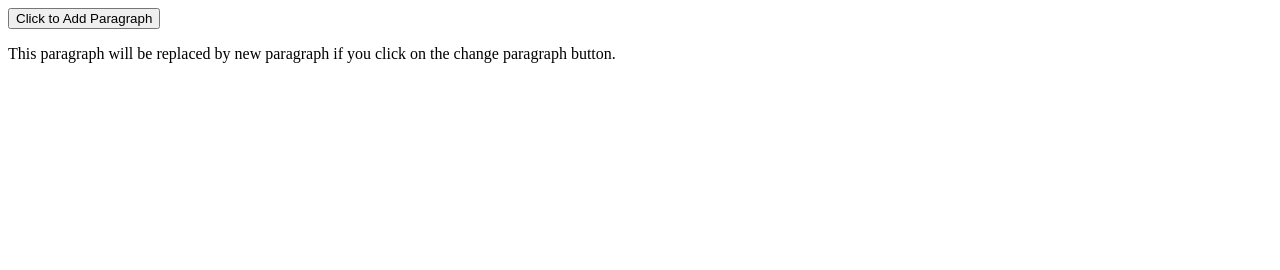
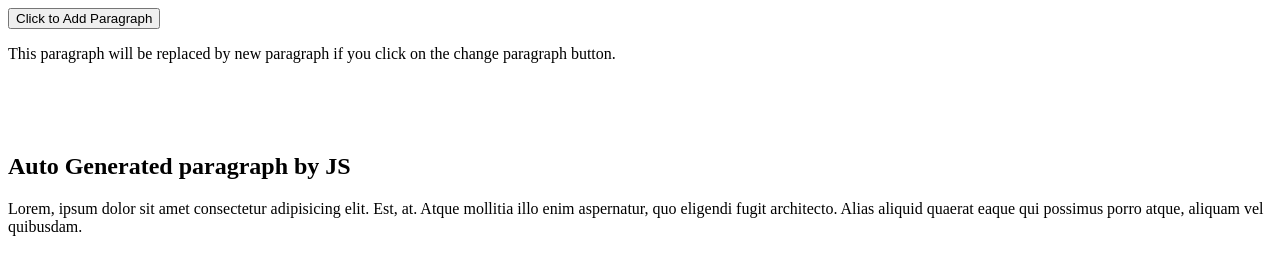
Before and after one commit to ahmad-an/Javascript-learning, a plain HTML site: page Javascript Online Course/Day 6/Assignment/Question 3/index.html in a window 1280 px wide. Drawn offline with Linux system fonts and the light colour scheme.

Commit message:
JS assignment 2 Q3 solution modified

```diff
--- a/Javascript Online Course/Day 6/Assignment/Question 3/app.js
+++ b/Javascript Online Course/Day 6/Assignment/Question 3/app.js
@@ -6,4 +6,17 @@
 function changePara(fieldId){
     para = "Lorem, ipsum dolor sit amet consectetur adipisicing elit. Est, at. Atque mollitia illo enim aspernatur, quo eligendi fugit architecto. Alias aliquid quaerat eaque qui possimus porro atque, aliquam vel quibusdam."
     document.getElementById("para").innerText = para;
+    document.getElementById("para").style.position = "bottom";
 }
+
+
+
+function addParagraph(para) {
+    let parag = document.createElement("p");
+    parag.textContent = para;
+    document.body.appendChild(parag);
+}
+
+
+let para = "Lorem, ipsum dolor sit amet consectetur adipisicing elit. Est, at. Atque mollitia illo enim aspernatur, quo eligendi fugit architecto. Alias aliquid quaerat eaque qui possimus porro atque, aliquam vel quibusdam.";
+addParagraph(para);
--- a/Javascript Online Course/Day 6/Assignment/Question 3/index.html
+++ b/Javascript Online Course/Day 6/Assignment/Question 3/index.html
@@ -5,7 +5,6 @@
     <meta http-equiv="X-UA-Compatible" content="IE=edge">
     <meta name="viewport" content="width=device-width, initial-scale=1.0">
     <title>JS Assigment 2 - Q3</title>
-    <script src="./app.js" defer></script>
 </head>
 <body>
     <div>
@@ -16,6 +15,13 @@
         <p id="para">
             This paragraph will be replaced by new paragraph if you click on the change paragraph button.
         </p>
-    </footer>
+        <br><br><br>
+        <p>
+            <h2>Auto Generated paragraph by JS</h2>
+        </p>
+
+
+    <script src="./app.js" defer></script>
+</footer>
 </body>
 </html>
```
